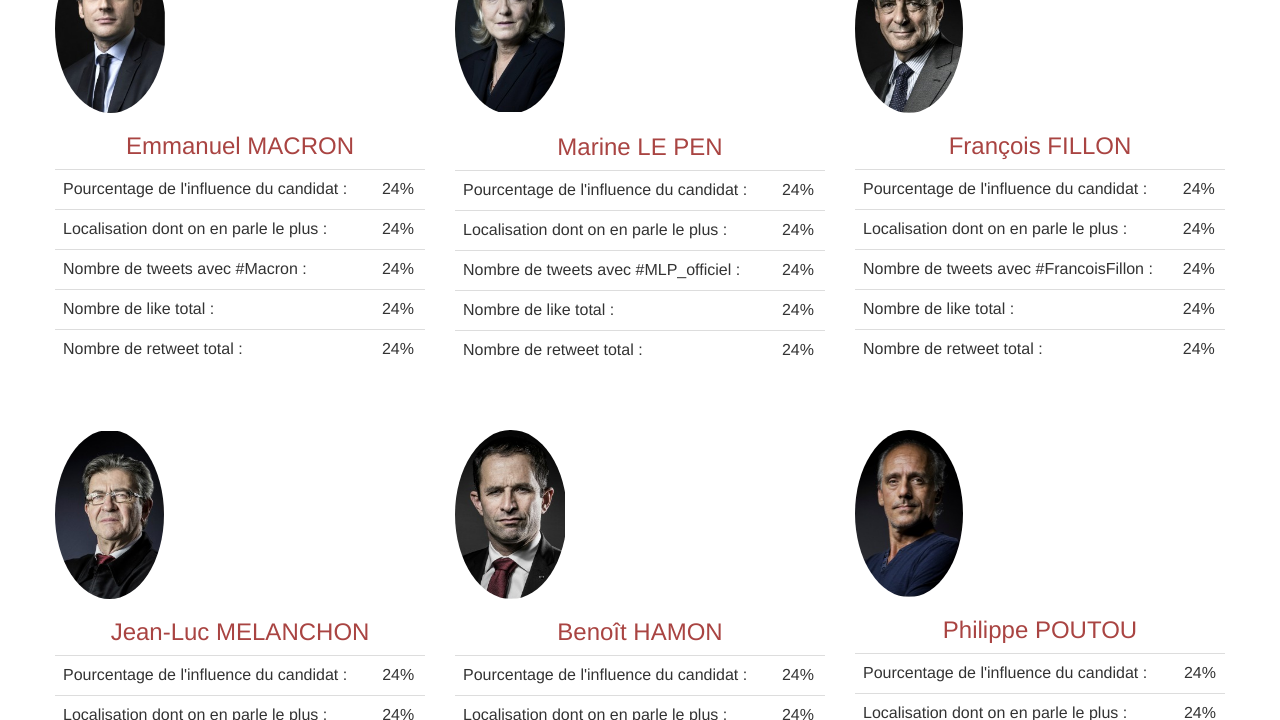
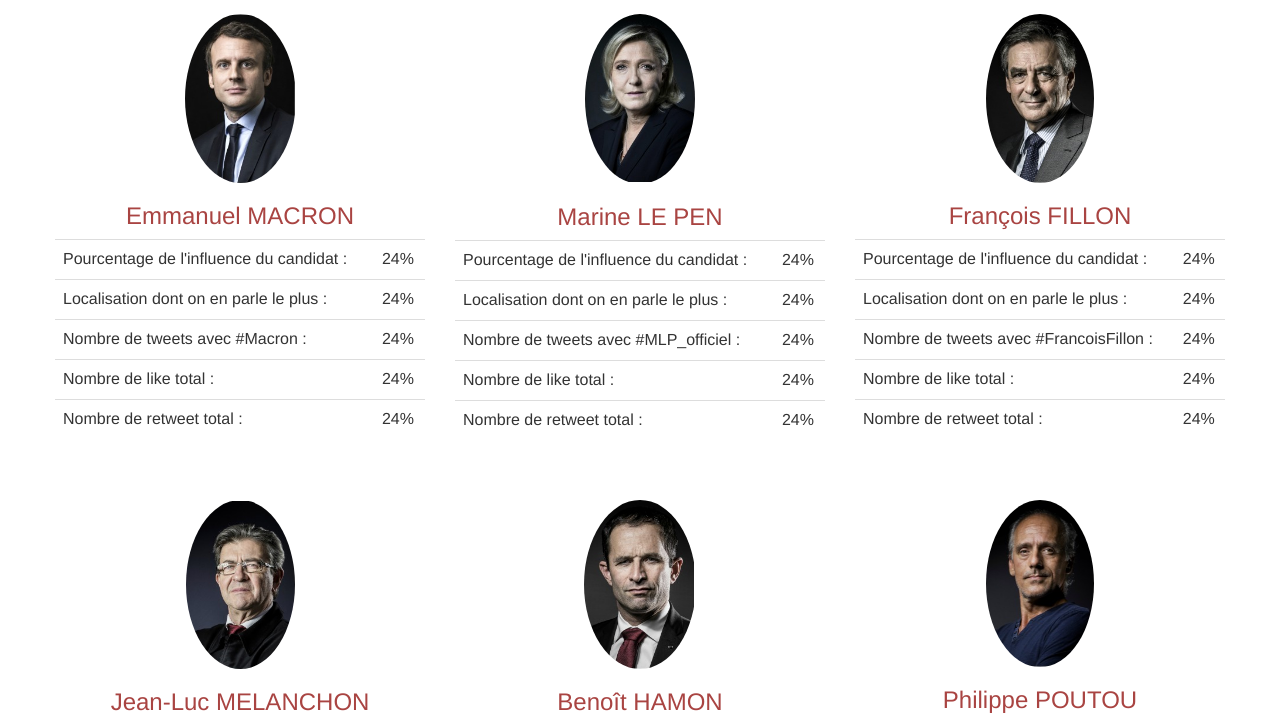
Before and after one commit to ghansum/esgi-bigdata, a website: page client/main.html in a window 1280 px wide. Shown: the part 199-919 px from the top of the page. Drawn offline with nearby package versions, Linux system fonts and the light colour scheme; no server answers.

Commit message:
center candidat image profile

```diff
--- a/client/main.html
+++ b/client/main.html
@@ -8,6 +8,7 @@
     	<script type="text/javascript" src="js/app.js"></script>    <!-- Bootstrap core CSS -->
     <link href="css/bootstrap.min.css" rel="stylesheet">
     <link href="css/style.css" rel="stylesheet">
+    <link href="css/round-about.css" rel="stylesheet">
   </head>
 
   <body ng-controller="mainCtrl">
```
